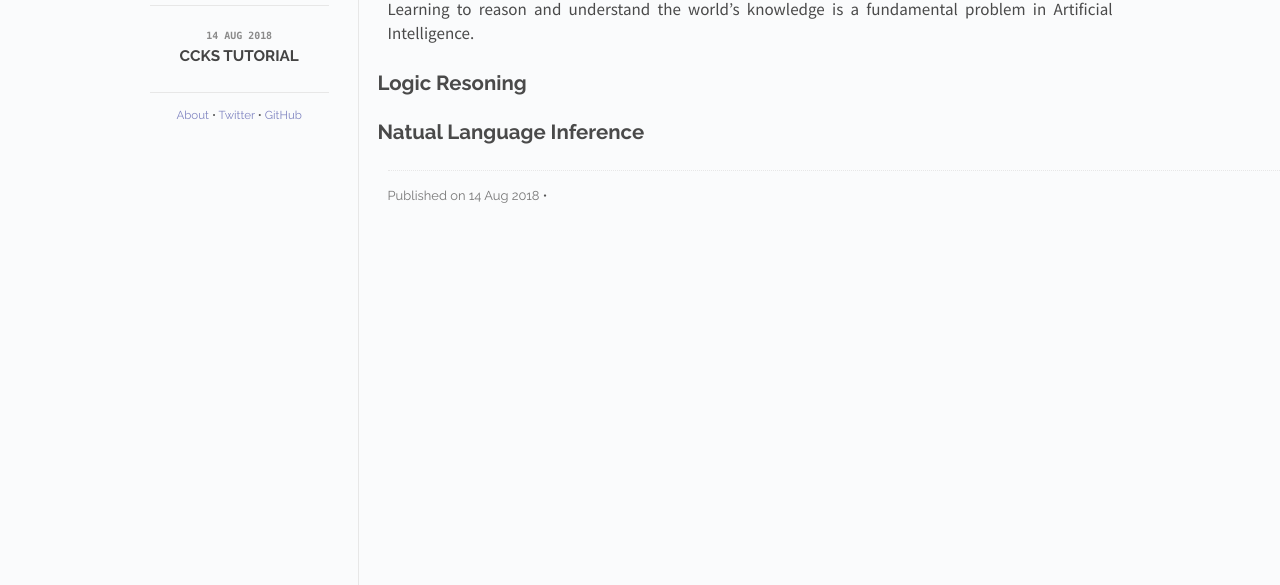
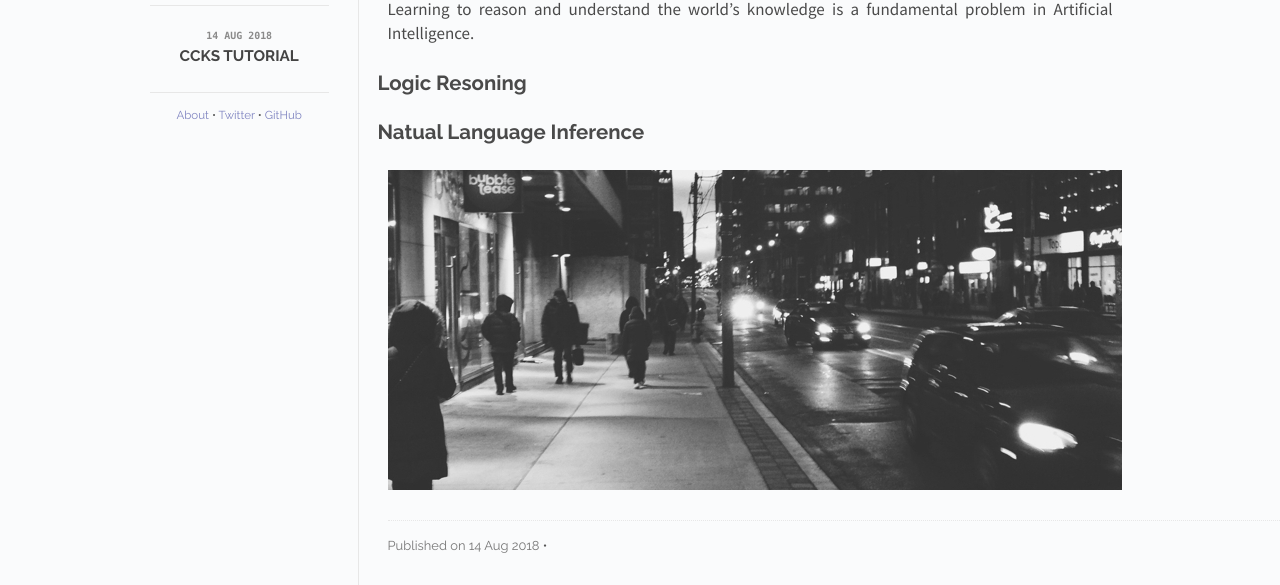
Before and after one commit to fssqawj/fssqawj.github.io, a plain HTML site: page index.html in a window 1280 px wide. Shown: the part 215-800 px from the top of the page. Drawn offline with Linux system fonts and the light colour scheme.

Commit message:
image test

```diff
--- a/index.html
+++ b/index.html
@@ -73,6 +73,9 @@
 
 <h2 id="natual-language-inference">Natual Language Inference</h2>
 
+<p><img src="/images/cover.jpg" alt="" /></p>
+
+
   </div>
   <div class="colophon">
     <p>
```
Also changed, not shown: posts/2018/08/14/ccks-tutorial.html (+3 -0 lines).
